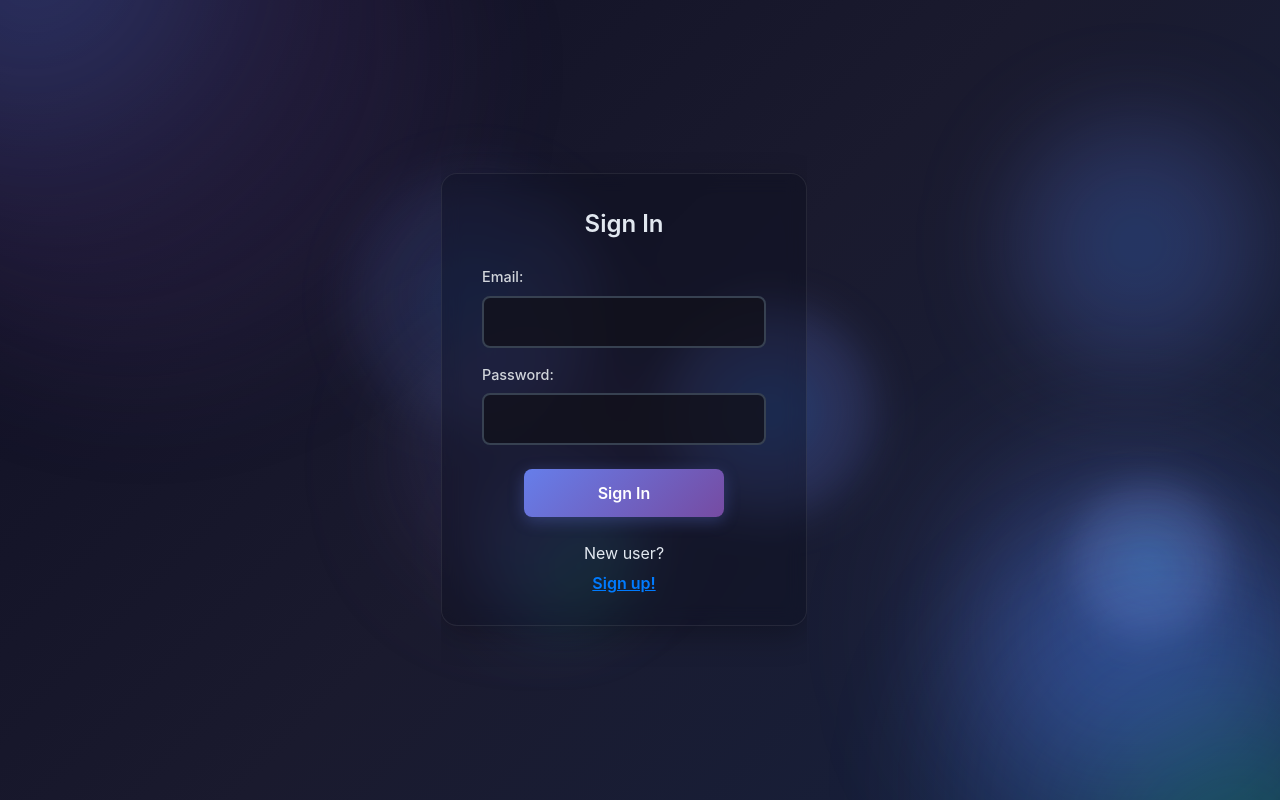
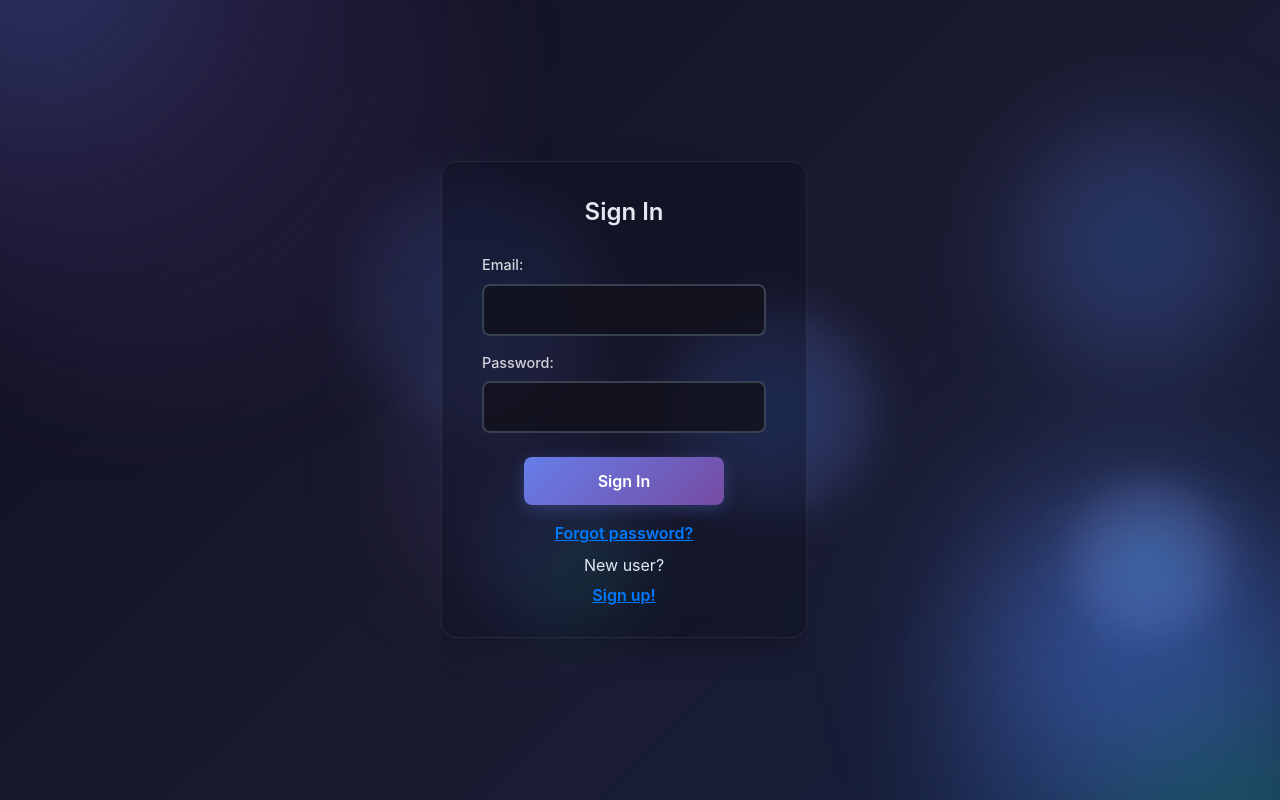
Before and after one commit to cadwalt/On-Campus-Nutrition-Tracker, a React (Vite) app: page /signin in a window 1280 px wide. Built offline with nearby package versions, Linux system fonts and the light colour scheme; no server answers; the HTML template or start-up script is replaced by a standard one.

Commit message:
Add forgot password button to sign in form

```diff
--- a/src/components/auth/SignInForm.tsx
+++ b/src/components/auth/SignInForm.tsx
@@ -186,10 +186,37 @@ const SignInForm: React.FC = () => {
                   required
                 />
               </div>
-              <button type="submit" className="auth-button">
-                Sign In
+              <button
+                type="submit"
+                className="auth-button"
+                disabled={loading}
+              >
+                {loading ? 'Signing in…' : 'Sign In'}
               </button>
-              {error && <p className="error-message">{error}</p>}
+
+              {/* Secondary actions under the sign-in button */}
+              <div className="auth-secondary-actions">
+                <button
+                  type="button"
+                   className="auth-link"
+                  onClick={handleForgotPassword}
+                  disabled={loading}
+                >
+                  Forgot password?
+                </button>
+              </div>
+
+              {error && (
+                <p className="error-message" role="alert">
+                  {error}
+                </p>
+              )}
+              {info && (
+                <p className="info-message" role="status">
+                  {info}
+                </p>
+              )}
+
             </form>
             <div className="auth-switch">
               <span>New user?</span>
```
